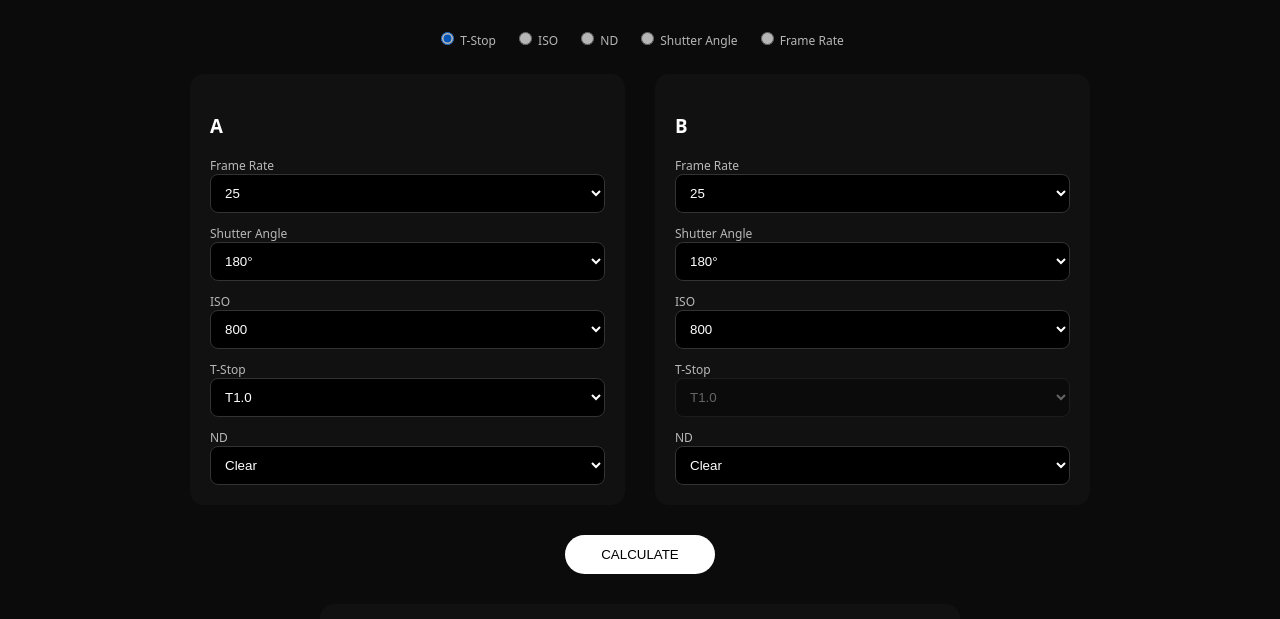
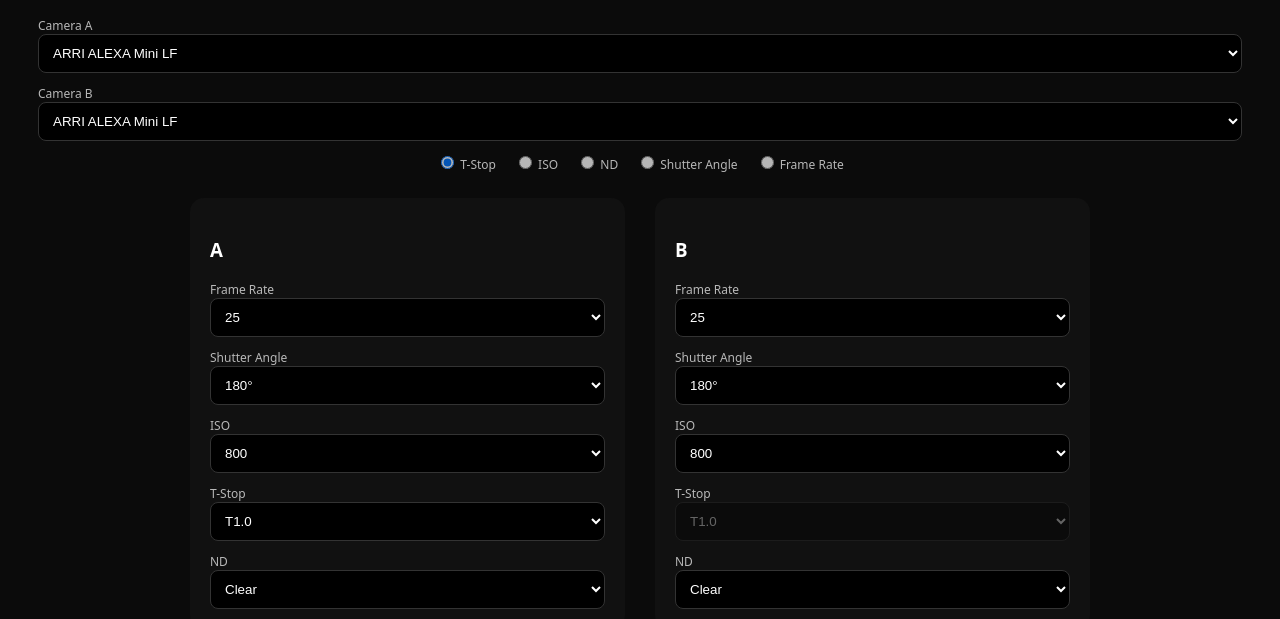
Before and after one commit to tvlmedia/ExposureCalculator, a plain HTML site: page index.html in a window 1280 px wide. Shown: the part 181-800 px from the top of the page. Drawn offline with Linux system fonts and the light colour scheme.

Commit message:
Update index.html

```diff
--- a/index.html
+++ b/index.html
@@ -17,6 +17,24 @@
     <option value="arri">ARRI ALEXA Mini LF</option>
     <option value="venice">Sony VENICE</option>
   </select>
+</div>
+
+<div class="camera-pair">
+  <div>
+    <label>Camera A</label>
+    <select id="camera_a">
+      <option value="arri">ARRI ALEXA Mini LF</option>
+      <option value="venice">Sony VENICE</option>
+    </select>
+  </div>
+
+  <div>
+    <label>Camera B</label>
+    <select id="camera_b">
+      <option value="arri">ARRI ALEXA Mini LF</option>
+      <option value="venice">Sony VENICE</option>
+    </select>
+  </div>
 </div>
 
 <!-- WHAT TO CALCULATE -->
```
